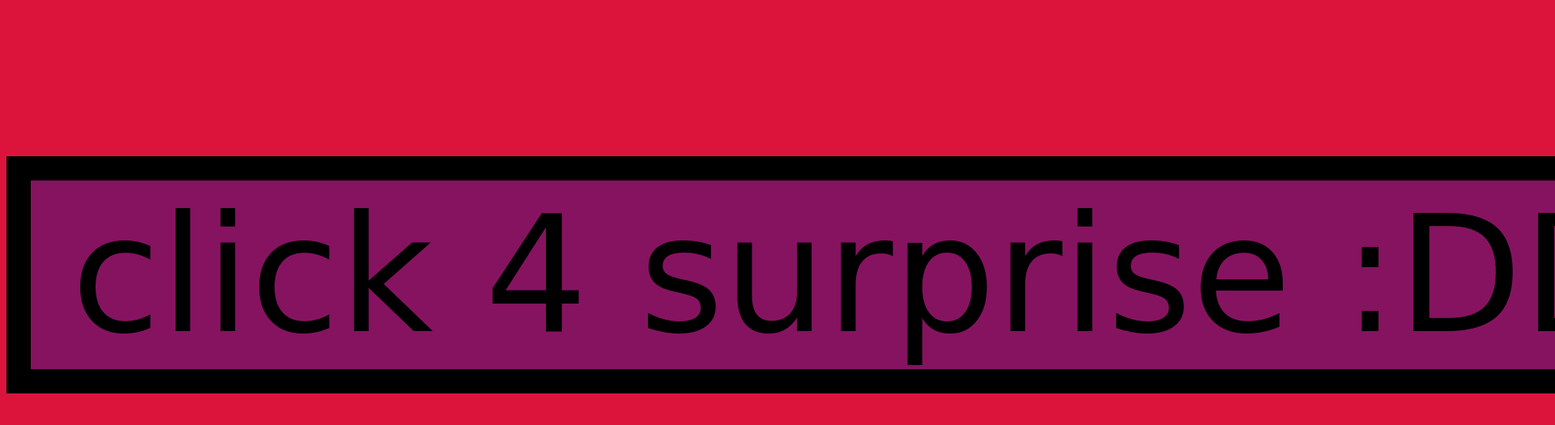
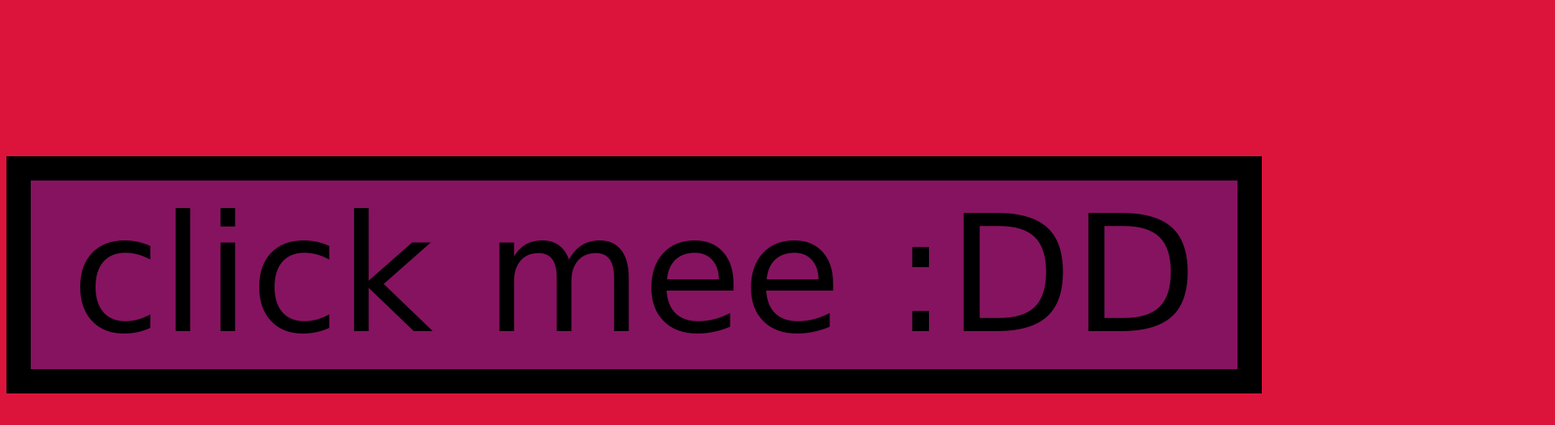
Before and after one commit to Doomyye/ButtonGamee, a plain HTML site: page index.html in a window 1280 px wide. Shown: the part 5-530 px from the top of the page at 81% size, 1920 px wide, since content can reach past the window. Drawn offline with Linux system fonts and the light colour scheme.

Commit message:
Add files via upload

```diff
--- a/index.html
+++ b/index.html
@@ -6,7 +6,7 @@
         <meta name="author" content="Doomy" />
     </head>
     <body>
-        <input id="button" type="button" onclick="cutee();" value="click 4 surprise :DD"/>
+        <input id="button" type="button" onclick="cutee();" value="click mee :DD"/>
             <img id="picture" src="image.jpg"/>
                 <audio id="song" src="song.mp3">
         <script>
```
